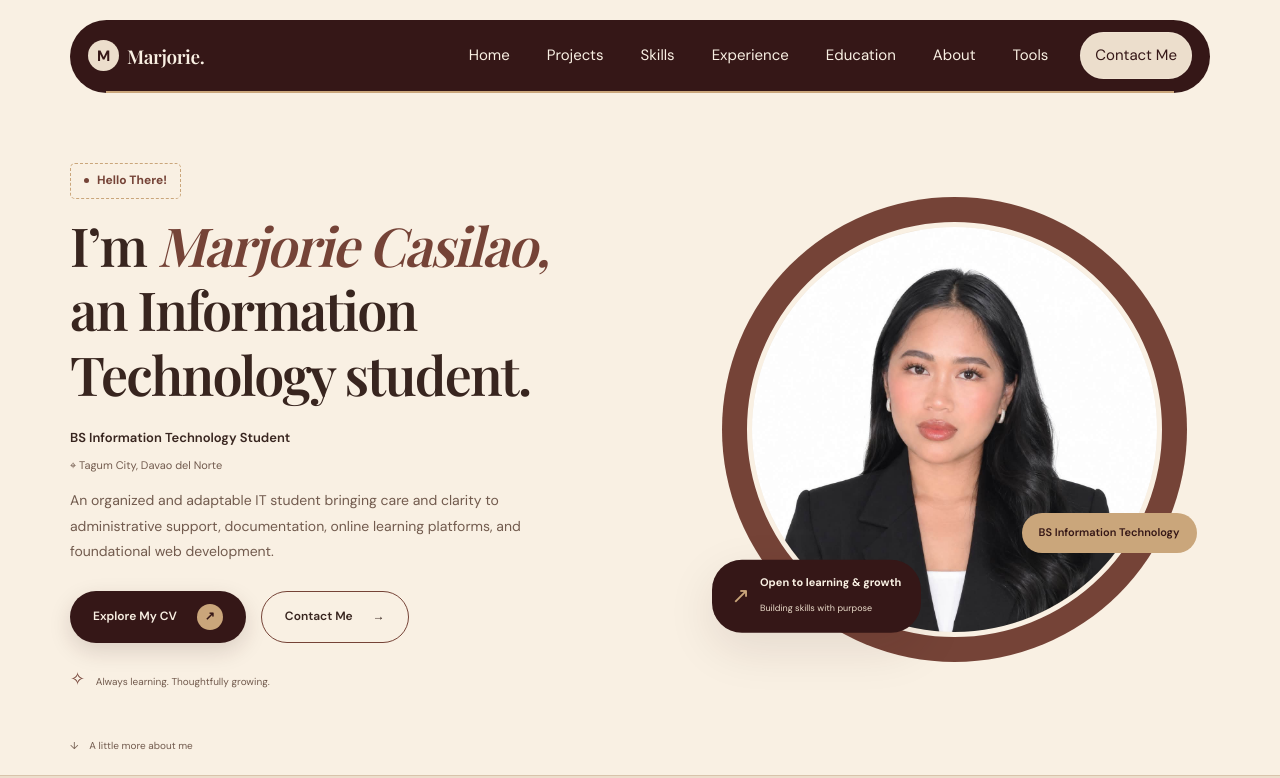
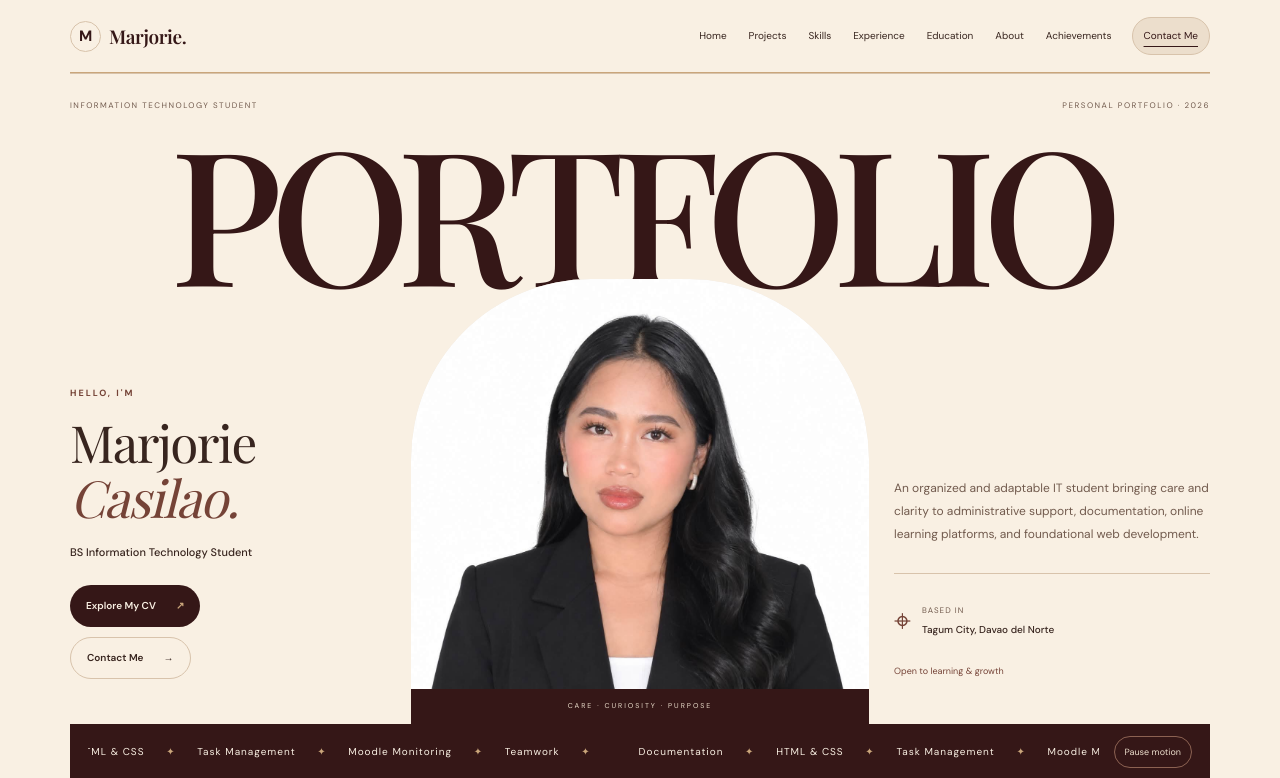
Before and after one commit to Marjt23/Personal_CV, a plain HTML site: page index.html in a window 1280 px wide. Shown: the top 778 px of the page. Drawn offline with nearby package versions, Linux system fonts and the light colour scheme; a web font is replaced by a local one.

Commit message:
Apply editorial cover and ruled portfolio layout

```diff
--- /dev/null
+++ b/editorial.css
@@ -0,0 +1,58 @@
+/* Editorial art direction: oversized cover typography and one ruled portfolio canvas.
+   The established cream, burgundy and gold tokens remain in style.css. */
+body { background:var(--paper); }
+html { scroll-padding-top:100px; }
+.site-header { width:min(1140px,calc(100% - 64px)); top:0; margin:0 auto; border:0; border-bottom:1px solid var(--line); border-radius:0; background:var(--paper); color:var(--text); box-shadow:none; }
+.site-header.scrolled { box-shadow:0 5px 15px rgb(53 23 23 / 4%); }
+.nav-shell { padding:17px 0; }
+.dock-label { color:var(--primary-dark); }
+.brand-dot { border:1px solid var(--line); background:transparent; }
+nav { gap:0; }nav a { font-size:10px; border-radius:0; padding:9px 11px; }
+nav a:hover { background:var(--parchment); }nav a[aria-current] { box-shadow:none; background:transparent; color:var(--primary); text-decoration:underline; text-underline-offset:7px; }
+nav a:last-child { background:transparent; color:var(--primary-dark); border:1px solid var(--line); border-radius:30px; margin-left:9px; }
+.progress-track { margin:0; height:1px; }
+.hero.container { position:relative; display:grid; grid-template-columns:1fr 1.45fr 1fr; gap:25px; align-items:end; padding:195px 0 0; min-height:650px; isolation:isolate; }
+.cover-meta { position:absolute; left:0; right:0; top:24px; display:flex; justify-content:space-between; gap:20px; font-size:8px; letter-spacing:1.5px; color:var(--muted); }
+.cover-word { position:absolute; top:43px; left:0; width:100%; text-align:center; white-space:nowrap; font:500 clamp(100px,14.6vw,207px)/1 'Playfair Display',Georgia,serif; letter-spacing:-.07em; color:var(--primary-dark); z-index:-1; }
+.hero-copy { align-self:end; padding:0 0 45px; animation:none; }
+.hero .eyebrow { display:block; border:0; border-radius:0; padding:0; font-size:9px; letter-spacing:2px; text-transform:uppercase; }
+h1 { font-size:clamp(34px,4vw,52px); letter-spacing:-1.5px; line-height:1.08; font-weight:400; }
+.hero-title { font-size:11px; line-height:1.7; max-width:190px; margin-top:18px; font-weight:500; }
+.hero-actions { margin-top:23px; display:flex; gap:10px; align-items:start; flex-direction:column; }
+.button { border-radius:30px; font-size:10px; padding:10px 16px; gap:20px; min-height:42px; }
+.primary { box-shadow:none; }.primary span { width:auto; height:auto; background:none; color:var(--gold); }
+.secondary { border-color:var(--line); }
+.portrait-composition { align-self:end; width:100%; max-width:none; aspect-ratio:auto; padding:0; background:none; border-radius:0; animation:none; }
+.portrait-composition::after { display:none; }.portrait-frame { height:410px; border:0; border-radius:180px 180px 0 0; background:var(--parchment); overflow:hidden; }
+.portrait-frame img { height:100%; width:100%; object-fit:cover; object-position:center 23%; }
+.cover-caption { text-align:center; background:var(--primary-dark); color:var(--parchment); font-size:7px; letter-spacing:2px; padding:11px 4px; }
+.cover-intro { padding:0 0 45px; }.hero-description { font-size:12px; line-height:1.9; margin:0; }
+.cover-location { display:flex; align-items:center; gap:11px; border-top:1px solid var(--line); padding-top:20px; margin-top:27px; }.cover-location>span { font-size:30px; color:var(--primary); }.cover-location p { font-size:8px; letter-spacing:1px; color:var(--muted); }.cover-location strong { display:block; font-weight:500; font-size:10px; letter-spacing:0; margin-top:3px; color:var(--text); }.cover-note { font-size:9px; color:var(--primary); margin-top:15px; }
+/* The reference's continuous bordered frame, without fictional project work. */
+.skills-ribbon { width:min(1140px,calc(100% - 64px)); margin:auto; padding:12px 18px; background:var(--primary-dark); color:var(--paper); border:0; }
+.ribbon-track p { font-size:10px; font-weight:400; letter-spacing:1px; }.ribbon-track span { color:var(--gold); padding-inline:18px; }.ribbon-toggle { color:var(--parchment); border-color:#8c6252; font-size:9px; min-height:32px; padding:5px 10px; }
+#projects,#skills,.bring,#certifications,#tools { border-inline:1px solid var(--line); border-bottom:1px solid var(--line); padding:40px 28px; }
+.section-heading { margin-bottom:27px; border-bottom:1px solid var(--line); padding-bottom:22px; align-items:center; }.section-heading>p { font-size:11px; }.section-heading .eyebrow { font-size:9px; margin-bottom:10px; }h2 { font-size:clamp(28px,3vw,38px); font-weight:400; }
+.project-card { border:0; border-radius:0; background:transparent; grid-template-columns:1fr 1fr; gap:30px; }.project-preview { border:1px solid var(--line); padding:22px; background:var(--surface); }.project-description { padding:5px 0; }.project-description h3 { font:400 28px 'Playfair Display',serif; }.project-actions .button { font-size:9px; }
+.skills-grid { gap:0; border-top:1px solid var(--line); border-left:1px solid var(--line); }.skill-card { border:0; border-right:1px solid var(--line); border-bottom:1px solid var(--line); border-radius:0; padding:23px; background:transparent; }.featured-skill { padding:0; }.skill-card-copy { padding:23px; }.skill-card h3 { font-size:15px; }.skill-card p { font-size:11px; }.skill-card:hover { box-shadow:none; background:#fffaf3; }.skill-number { font:400 12px 'Playfair Display',serif; }.chips li { border-radius:2px; background:var(--surface); font-size:9px; }
+.skill-preview { height:220px; padding:24px; }.document-sheet { transform:none; width:75%; padding:17px; box-shadow:0 8px 15px rgb(53 23 23 / 5%); }.document-sheet b,.browser-content b { font-size:27px; }.document-sheet i { margin:5px 0; }.document-apps img { width:25px; height:25px; }.browser-sheet { transform:none; border-radius:2px; }.browser-content { padding:18px; }.browser-content b { margin-bottom:12px; }.web-logos img { width:28px; height:28px; }.preview-seal { font-size:7px; }
+.bring>h2 { border:0; padding:0; }.bring-grid { gap:25px; }.bring article { padding-right:20px; border-right:1px solid var(--line); }.bring article:last-child { border:0; }.bring article>span { font-size:27px; }.bring h3 { font-size:12px; }.bring p { font-size:11px; }
+.background-band { width:min(1140px,calc(100% - 64px)); margin:auto; border:1px solid var(--line); border-top:0; background:var(--paper); }.background-layout.container { width:100%; gap:0; grid-template-columns:1fr 1fr; }.background-layout>section { padding:40px 28px; }.background-layout>section:first-child { border-right:1px solid var(--line); }.background-layout h2 { font-size:29px; }.experience-meta h3 { font-size:19px; }.responsibilities li { font-size:12px; }.timeline h3 { font-size:13px; }.timeline .current h3 { font-size:17px; }
+.about { width:min(1140px,calc(100% - 64px)); margin:auto; border-inline:1px solid var(--line); background:var(--primary-dark); padding:45px 28px; }.about-grid.container { width:100%; gap:45px; grid-template-columns:.8fr 1.2fr; }.about-visual { max-width:300px; width:100%; }.about-visual img { border:1px solid #8c6252; border-radius:150px 150px 0 0; aspect-ratio:3/4; }.about-tag { font-size:8px; padding:5px 10px; border-radius:2px; }.about-copy>p { font-size:12px; }.about-copy .lead { font-size:16px; }.about h2 { font-size:33px; }.signature { font-size:26px!important; }.career-objective p,.career-interests p { font-size:11px; }.traits strong { font-size:10px; }
+.certificate-card { border:0; border-radius:0; padding:0; gap:30px; background:transparent; }.certificate-details h3 { font-size:20px; }.certificate-type { border-radius:2px; font-size:9px; }.certificate-details p { font-size:11px; }
+.film-achievement { border:0; border-top:1px solid var(--line); margin-top:35px; padding:30px 0 0; border-radius:0; background:transparent; }.film-heading h3 { font-size:27px; }.film-emblem { font-size:40px; }.film-story { font-size:12px; }.film-gallery { gap:12px; }.film-gallery a { border-radius:0; border:1px solid var(--line); }.film-gallery figcaption,.film-note { font-size:10px; }.film-awards strong { font-size:12px; }
+#tools { text-align:left; }.tools-grid { display:grid; grid-template-columns:repeat(4,minmax(0,1fr)); gap:10px; margin-top:28px; }.tool { width:auto; height:auto; min-height:72px; padding:15px; border-radius:0; display:flex; flex-direction:row; justify-content:start; gap:13px; background:var(--surface); border:1px solid var(--line); }.tool img { width:28px; height:28px; }.tool h3 { font-size:10px; text-align:left; }.tool:hover { transform:translateY(-2px); box-shadow:none; }
+.contact { width:min(1140px,calc(100% - 64px)); margin:auto; border:1px solid #6b453b; }.contact-inner.container { width:100%; padding:42px 28px; display:grid; grid-template-columns:1fr 1.3fr; gap:14px 40px; }.contact .eyebrow { grid-column:1; }.contact h2 { grid-column:1; font-size:48px; }.contact h2>span { display:none; }.contact-inner>p:not(.eyebrow) { grid-column:1; font-size:12px; margin-top:0; }.contact-links { grid-column:2; grid-row:1/4; align-self:center; margin:0; grid-template-columns:1fr; gap:20px; }.contact-links strong { font-size:13px; }.github-link { font-size:10px; }.linkedin-link { margin:0; }.contact-inner .contact-location { grid-column:1/-1; margin-top:10px; }footer { font-size:10px; padding-block:25px; }.footer-name { font-size:18px; }
+@media(max-width:1100px) {
+  .nav-shell { flex-wrap:wrap; }.site-header.enhanced .menu-toggle { display:flex; align-items:center; gap:12px; background:none; border:0; color:var(--primary-dark); min-height:44px; margin-left:auto; cursor:pointer; }
+  nav { width:100%; display:grid; grid-template-columns:1fr 1fr; }.enhanced nav { display:none; }.menu-open nav { display:grid; order:3; flex-basis:100%; padding:10px 0; max-height:65dvh; overflow-y:auto; }nav a { min-height:44px; }nav a:last-child { margin:0; }.menu-indicator { font-size:24px; }.menu-open .menu-indicator { transform:rotate(45deg); }.hero.container { min-height:570px; padding-top:170px; gap:20px; }.portrait-frame { height:350px; }.hero-copy,.cover-intro { padding-bottom:35px; }
+}
+@media(max-width:767px) {
+  .container,.site-header,.skills-ribbon,.background-band,.about,.contact { width:calc(100% - 32px); }
+  .nav-shell { padding:10px 0; }.site-header { border-radius:0; }
+  .hero.container { grid-template-columns:1fr 1fr; min-height:0; padding-top:125px; gap:20px 15px; }.cover-meta { top:16px; font-size:6px; letter-spacing:.7px; }.cover-word { top:43px; font-size:14.7vw; }.hero-copy { padding:15px 0 0; align-self:center; }h1 { font-size:clamp(32px,6.7vw,46px); }.hero-title { font-size:10px; }.hero .eyebrow { font-size:8px; }.hero-actions { gap:8px; margin-top:18px; }.hero-actions .button { padding:9px 12px; font-size:9px; gap:12px; }.portrait-composition { width:100%; max-width:none; padding:0; }.portrait-frame { height:320px; border-radius:140px 140px 0 0; }.cover-caption { font-size:6px; letter-spacing:.8px; }.cover-intro { grid-column:1/-1; display:grid; grid-template-columns:1.4fr 1fr; gap:15px; padding:5px 0 25px; }.hero-description { font-size:11px; }.cover-location { margin:0; padding:0; border:0; align-self:start; }.cover-location strong { font-size:9px; }.cover-note { grid-column:1/-1; margin:0; font-size:9px; }
+  #projects,#skills,.bring,#certifications,#tools { padding:30px 18px; }.section-heading { display:block; }.section-heading>p { margin-top:12px; }.project-card { grid-template-columns:1fr; gap:23px; }.project-preview { padding:20px; }.project-description { padding:0; }.skills-grid { gap:0; }.skills-grid .featured-skill { grid-column:span 3; }.skill-card { grid-column:span 3; padding:18px; }.featured-skill { padding:0; }.skill-card-copy { padding:18px; }.skill-preview { height:185px; padding:16px; }.document-sheet { width:100%; padding:12px; }.document-sheet b,.browser-content b { font-size:22px; }.browser-content { padding:12px; }.browser-bar { padding:6px; }.browser-bar span { margin-left:4px; font-size:6px; }.web-logos { gap:7px; }.web-logos img { width:22px; height:22px; }.web-logos span,.preview-seal { display:none; }.skill-number { right:14px; }.skill-card h3 { font-size:14px; padding-right:18px; }.skill-card p { font-size:11px; }.chips li { font-size:8px; padding:4px 6px; }
+  .bring-grid { grid-template-columns:1fr; gap:20px; }.bring article { border:0; padding-right:0; }.background-layout.container { width:100%; grid-template-columns:1fr; }.background-layout>section { padding:30px 18px; }.background-layout>section:first-child { border-right:0; border-bottom:1px solid var(--line); }.background-layout .education-grid { padding-top:30px; }.about { padding:30px 18px; }.about-grid.container { width:100%; grid-template-columns:1fr; gap:30px; }.about-visual { max-width:260px; }.about h2 { font-size:30px; }.certificate-card { grid-template-columns:1fr; gap:24px; }.film-achievement { padding-inline:0; }.film-gallery { grid-template-columns:1fr; gap:20px; }.tools-grid { grid-template-columns:repeat(2,minmax(0,1fr)); }.tool { width:auto; height:auto; min-height:65px; padding:12px; }.contact-inner.container { width:100%; padding:30px 18px; grid-template-columns:1fr; gap:18px; }.contact-links { grid-column:1; grid-row:auto; }.contact h2 { font-size:43px; }.contact-inner>p:not(.eyebrow),.contact .eyebrow,.contact h2 { grid-column:1; }.contact-location { margin:0; }.contact-links a { padding-top:13px; }.contact h2>span { display:none; }
+}
+@media(max-width:430px) { .portrait-frame { height:265px; }.hero.container { padding-top:105px; }.hero-title { font-size:9px; }.cover-intro { grid-template-columns:1fr; }.cover-location { border-top:1px solid var(--line); padding-top:12px; }.skills-grid .featured-skill,.skill-card,.skill-card:last-child { grid-column:span 6; }.skill-preview { height:205px; }.document-sheet { width:75%; }.browser-sheet { max-width:280px; }.tool img { width:25px; height:25px; }.tool h3 { font-size:9px; }.tool { gap:9px; } }
+@media(prefers-reduced-motion:reduce) { .tool:hover { transform:none; } }
--- a/index.html
+++ b/index.html
@@ -15,6 +15,7 @@
   <link href="https://fonts.googleapis.com/css2?family=DM+Sans:wght@400;500;600;700&family=Playfair+Display:ital,wght@0,400;0,500;0,600;1,400;1,500&display=swap" rel="stylesheet">
   <link rel="stylesheet" href="style.css">
   <link rel="stylesheet" href="interactions.css">
+  <link rel="stylesheet" href="editorial.css">
   <script src="script.js" defer></script>
 </head>
 <body>
@@ -24,7 +25,7 @@
       <a class="dock-label" href="#home" aria-label="Marjorie Casilao home"><span class="brand-dot" aria-hidden="true">M</span> Marjorie.</a>
       <button class="menu-toggle" type="button" aria-expanded="false" aria-controls="navigation" hidden><span class="menu-current">Home</span><span class="menu-indicator" aria-hidden="true">+</span><span class="sr-only">Toggle section navigation</span></button>
       <nav id="navigation" aria-label="Section navigation">
-        <a href="#home" aria-current="location"><span>00</span>Home</a><a href="#projects"><span>01</span>Projects</a><a href="#skills"><span>02</span>Skills</a><a href="#experience"><span>02</span>Experience</a><a href="#education"><span>03</span>Education</a><a href="#about"><span>04</span>About</a><a href="#tools"><span>05</span>Tools</a><a href="#contact"><span>06</span>Contact Me</a>
+        <a href="#home" aria-current="location">Home</a><a href="#projects">Projects</a><a href="#skills">Skills</a><a href="#experience">Experience</a><a href="#education">Education</a><a href="#about">About</a><a href="#certifications">Achievements</a><a href="#contact">Contact Me</a>
       </nav>
 
     </div>
@@ -32,21 +33,11 @@
   </header>
   <main id="main">
     <section id="home" class="hero container">
-      <div class="hero-copy">
-        <p class="eyebrow"><span class="short-line"></span> Hello There!</p>
-        <h1>I’m <em>Marjorie Casilao,</em><br>an Information Technology student.</h1>
-        <p class="hero-title">BS Information Technology Student</p><p class="profile-location">⌖ Tagum City, Davao del Norte</p>
-        <p class="hero-description">An organized and adaptable IT student bringing care and clarity to administrative support, documentation, online learning platforms, and foundational web development.</p>
-        <div class="hero-actions"><a class="button primary" href="#projects">Explore My CV <span aria-hidden="true">↗</span></a><a class="button secondary" href="#contact">Contact Me <span aria-hidden="true">→</span></a></div>
-        <p class="hero-note"><span aria-hidden="true">✧</span> Always learning. Thoughtfully growing.</p>
-      </div>
-      <div class="portrait-composition">
-        <span class="orbit orbit-one" aria-hidden="true"></span><span class="orbit orbit-two" aria-hidden="true"></span>
-        <div class="portrait-frame"><img src="images/profile.jpg" alt="Portrait of Marjorie Casilao" fetchpriority="high"><span class="portrait-caption">CARE IN THE DETAILS. CURIOSITY IN THE JOURNEY.</span></div>
-        <div class="floating-card"><span class="card-symbol" aria-hidden="true">↗</span><div><strong>Open to learning & growth</strong><span>Building skills with purpose</span></div></div>
-        <span class="small-spark" aria-hidden="true">✧</span>
-      </div>
-      <a class="scroll-cue" href="#skills"><span aria-hidden="true">↓</span> A little more about me</a>
+      <div class="cover-meta"><span>INFORMATION TECHNOLOGY STUDENT</span><span>PERSONAL PORTFOLIO · 2026</span></div>
+      <div class="cover-word" aria-hidden="true">PORTFOLIO</div>
+      <div class="hero-copy"><p class="eyebrow">Hello, I'm</p><h1>Marjorie<br><em>Casilao.</em></h1><p class="hero-title">BS Information Technology Student</p><div class="hero-actions"><a class="button primary" href="#projects">Explore My CV <span aria-hidden="true">↗</span></a><a class="button secondary" href="#contact">Contact Me <span aria-hidden="true">→</span></a></div></div>
+      <div class="portrait-composition"><div class="portrait-frame"><img src="images/profile.jpg" alt="Portrait of Marjorie Casilao" fetchpriority="high"></div><p class="cover-caption">CARE · CURIOSITY · PURPOSE</p></div>
+      <div class="cover-intro"><p class="hero-description">An organized and adaptable IT student bringing care and clarity to administrative support, documentation, online learning platforms, and foundational web development.</p><div class="cover-location"><span aria-hidden="true">⌖</span><p>BASED IN<br><strong>Tagum City, Davao del Norte</strong></p></div><p class="cover-note">Open to learning &amp; growth</p></div>
     </section>
     <div class="skills-ribbon" aria-label="Skills at a glance">
       <div class="ribbon-window"><div class="ribbon-track">
--- a/script.js
+++ b/script.js
@@ -19,7 +19,7 @@ const toggle = document.querySelector('.menu-toggle');
 const navigation = document.querySelector('#navigation');
 if (!header || !toggle || !navigation) return;
 const links = [...navigation.querySelectorAll('a')];
-const mobile = window.matchMedia('(max-width: 1000px)');
+const mobile = window.matchMedia('(max-width: 1100px)');
 
 toggle.hidden = false;
 header.classList.add('enhanced');
@@ -67,7 +67,7 @@ function updateNavigation() {
 
   const label = document.querySelector('.menu-current');
   const activeLink = links.find(link => link.hash === `#${current.id}`);
-  if (label && activeLink) label.textContent = activeLink.textContent.slice(2);
+  if (label && activeLink) label.textContent = activeLink.textContent.trim();
   scheduled = false;
 }
 window.addEventListener('scroll', () => {
```
Also changed, not shown: README.md.
